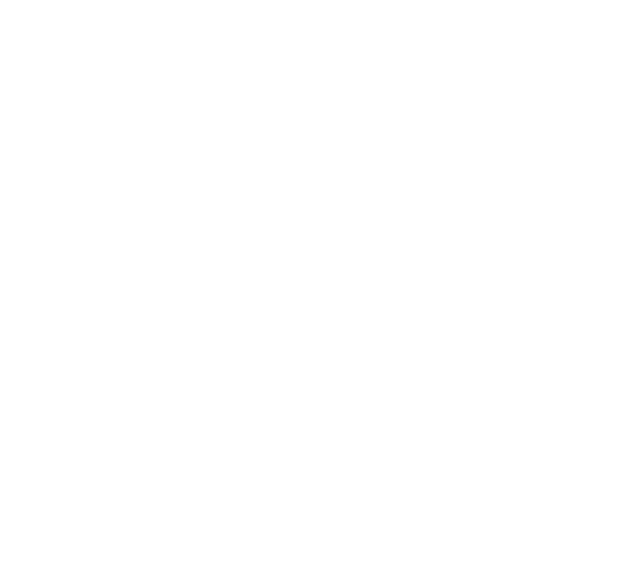
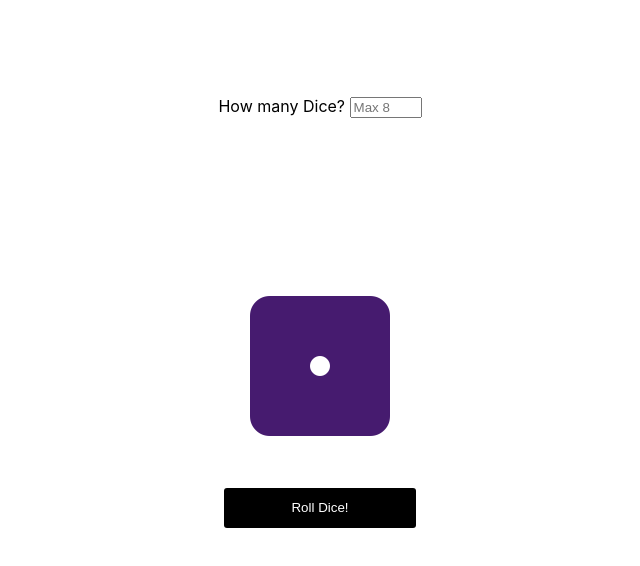
Before and after one commit to mounvip1525/react-mini-projects, a React (Create React App) app in the folder react-mini-projects/: page /Dice in a window 1280 px wide. Shown: the top 566 px of the page, without its empty margins (320-960 px from the left). Built offline with nearby package versions, Linux system fonts and the light colour scheme.

Commit message:
dice app added to react-mini-projects

```diff
--- a/react-mini-projects/public/index.html
+++ b/react-mini-projects/public/index.html
@@ -10,6 +10,7 @@
       content="Web site created using create-react-app"
     />
     <link rel="apple-touch-icon" href="%PUBLIC_URL%/logo192.png" />
+    <link rel="stylesheet" href="https://cdnjs.cloudflare.com/ajax/libs/font-awesome/5.15.3/css/all.min.css">
     <!--
       manifest.json provides metadata used when your web app is installed on a
       user's mobile device or desktop. See https://developers.google.com/web/fundamentals/web-app-manifest/
--- a/react-mini-projects/src/App.css
+++ b/react-mini-projects/src/App.css
@@ -1,3 +1,14 @@
 .App {
   text-align: center;
 }
+.dropdown{
+  text-align: end;
+  position:absolute;
+  top:12%;
+  text-align: center;
+  align-items: center;
+  width:100%;
+}
+input{
+  width:5vw
+}
--- a/react-mini-projects/src/App.js
+++ b/react-mini-projects/src/App.js
@@ -2,7 +2,7 @@ import React from "react";
 import './App.css';
 import { Switch , Route } from 'react-router-dom';
 import Lottery from './containers/Lottery';
-import Dice from './containers/RollDice';
+import Dice from './containers/Dice';
 
 function App() {
   return (
--- /dev/null
+++ b/react-mini-projects/src/components/Dice/Die.js
@@ -0,0 +1,13 @@
+import React , { Component } from "react";
+import "./styles.css";
+
+class Die extends Component{
+    render(){
+        let arr = [ "one" , "two" , "three" , "four" , "five" , "six" , "one" , "two"]
+        return(
+            <i className={`Die fas fa-dice-${this.props.face} ${this.props.rolling ? "rolling" : ""}`}/>
+        )
+    };
+}
+
+export default Die;
--- /dev/null
+++ b/react-mini-projects/src/components/Dice/RollDie.js
@@ -0,0 +1,47 @@
+import React, { Component } from 'react';
+import Die from './Die';
+import "./styles.css";
+
+export default class RollDie extends Component {
+    static defaultProps = {
+        sides : [ "one" , "two" ,"three" , "four" , "five" , "six" ]
+    }
+    constructor(props){
+        super(props)
+        this.state = {
+            isRolling:false,
+            sides : ["one","two","three","four","five","six","one","two"]
+        }
+        this.roll=this.roll.bind(this);
+    }
+    roll(){
+        this.setState({isRolling:true,
+                       sides:[this.props.sides[Math.floor(Math.random() * 6 )],
+                              this.props.sides[Math.floor(Math.random() * 6 )],
+                              this.props.sides[Math.floor(Math.random() * 6 )],
+                              this.props.sides[Math.floor(Math.random() * 6 )],
+                              this.props.sides[Math.floor(Math.random() * 6 )],
+                              this.props.sides[Math.floor(Math.random() * 6 )],
+                              this.props.sides[Math.floor(Math.random() * 6 )],this.props.sides[Math.floor(Math.random() * this.props.sides.length )]]
+                    });
+        setTimeout(()=>{
+            this.setState({isRolling:false})
+        },1000);
+    }
+    render() {
+        let arr = [1] ;
+        for(var i=1 ; i< this.props.num ; i++) {
+            arr.push(1);
+        }
+        return (
+            <div className="RollDie">
+                <div className="dice-container">
+                {arr.map((a,index)=>{
+                    return <Die face={`${this.state.sides[index]}`} rolling={this.state.isRolling} key={index} />
+                })}
+                </div>
+                <button onClick={this.roll} disabled={this.state.isRolling}>{this.state.isRolling ? "Rolling..." : "Roll Dice!"}</button>
+            </div>
+        )
+    }
+}
--- /dev/null
+++ b/react-mini-projects/src/components/Dice/styles.css
@@ -0,0 +1,63 @@
+.Die{
+    padding:1%;
+    font-size:20vh;
+    color:rgb(70, 27, 111);
+    margin:1%;
+    width:20%;
+}
+.RollDie{
+    display:flex;
+    flex-direction: column;
+    justify-content: center;
+    align-items: center;
+    min-height: 100vh;
+    width:70vw;
+    margin:auto;
+}
+.dice-container{
+    display:flex;
+    justify-content: center;
+    flex-wrap: wrap;
+    width:80%;
+}
+.RollDie button{
+    width:15vw;
+    padding:0.95em;
+    border-radius: 3px;
+    border:none;
+    outline:none;
+    cursor:pointer;
+    background:black;
+    color:white;
+    margin-top:3%;
+}
+.RollDie button:active{
+    transform: scale(0.9);
+}
+.rolling{
+    animation-name: wobble;
+    animation-duration: 1s;
+}
+@keyframes wobble{
+    from {
+        transform:translate3d(0,0,0);
+    }
+    15% {
+        transform: translate3d(-25%,0,0) rotate3d(0,0,1,-5deg);
+    }
+    30%{
+        transform: translate3d(20%,0,0) rotate3d(0,0,1,3deg);
+    }
+    45%{
+        transform: translate3d(-15%,0,0) rotate3d(0,0,1,-3deg);
+    }
+    60%{
+        transform: translate3d(10%,0,0) rotate3d(0,0,1,2deg);
+    }
+    75%{
+        transform: translate3d(-5%,0,0) rotate3d(0,0,1,-1deg);
+    }
+    to {
+        transform: translate3d(0,0,0);
+    }
+}
--- /dev/null
+++ b/react-mini-projects/src/containers/Dice.js
@@ -0,0 +1,29 @@
+import React from 'react';
+import '../App.css';
+import RollDie from "../components/Dice/RollDie";
+
+class Dice extends React.Component {
+  constructor(props){
+    super(props)
+      this.state = {
+        num : 1
+      }
+      this.handleChange=this.handleChange.bind(this);
+  }
+  handleChange(e){
+    this.setState({num:parseInt(e.target.value)})
+  }
+  render(){
+  return (
+    <div className="App">
+      <div className='dropdown'>
+        <label htmlFor="range">How many Dice? </label>
+        <input type="text" placeholder="Max 8" onChange={(e)=>this.handleChange(e)} />
+      </div>
+      <RollDie num={this.state.num}/>
+    </div>
+  );
+  }
+}
+
+export default Dice;
--- a/react-mini-projects/src/containers/RollDice.js
+++ /dev/null
@@ -1,11 +0,0 @@
-import React, { Component } from 'react'
-
-export default class RollDice extends Component {
-    render() {
-        return (
-            <div>
-
-            </div>
-        )
-    }
-}
```
